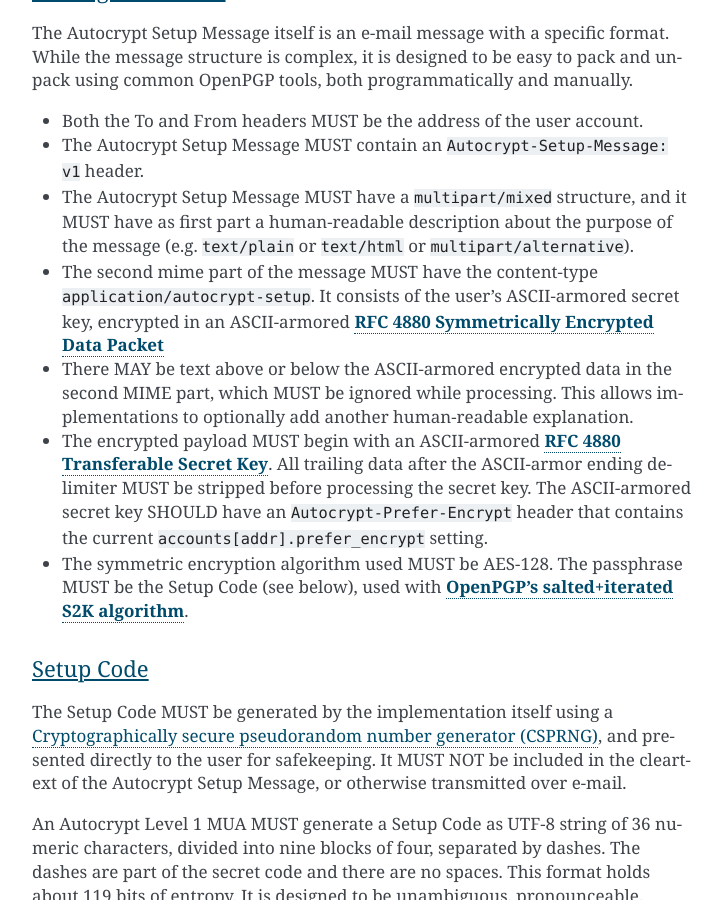
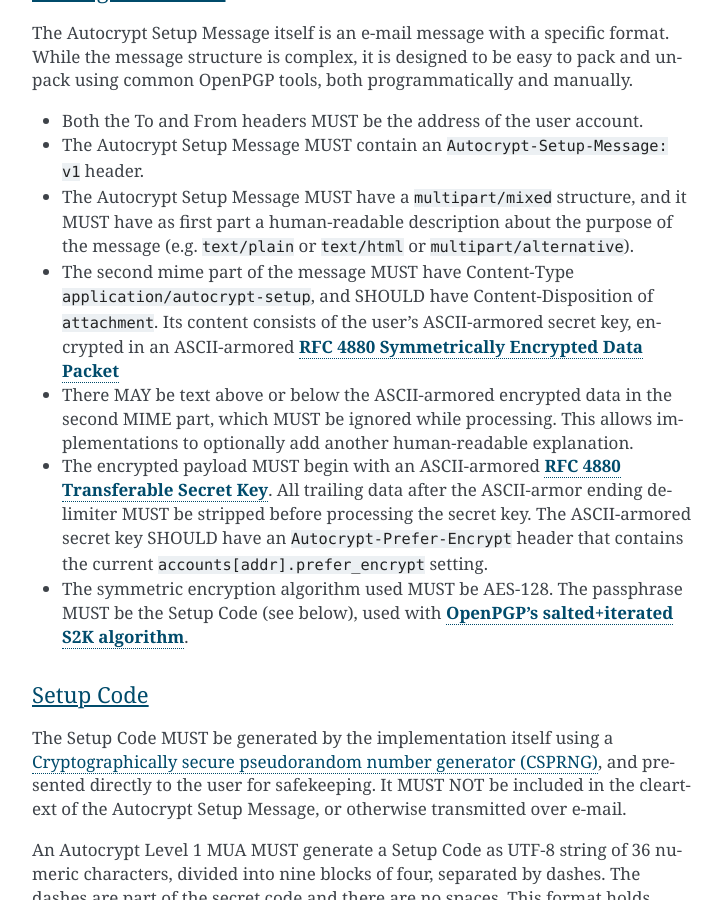
Before and after one commit to autocrypt/autocrypt, a Sphinx documentation site: the page built from doc/level1.rst, in a window 1280 px wide and 900 px high, scrolled down 16836 px. Shown: the whole window, without its empty margins (388-1110 px from the left). Built offline with Sphinx 7.4.7, drawn with Linux system fonts in a browser that asks for light colours.

Commit message:
add note about content-disposition

```diff
--- a/doc/level1.rst
+++ b/doc/level1.rst
@@ -834,10 +834,11 @@ both programmatically and manually.
   the purpose of the message (e.g. ``text/plain`` or ``text/html`` or
   ``multipart/alternative``).
 
-- The second mime part of the message MUST have the content-type
-  ``application/autocrypt-setup``. It consists of the user's
-  ASCII-armored secret key, encrypted in an ASCII-armored :rfc:`RFC
-  4880 Symmetrically Encrypted Data Packet<4880#section-5.7>`
+- The second mime part of the message MUST have Content-Type
+  ``application/autocrypt-setup``, and SHOULD have Content-Disposition
+  of ``attachment``. Its content consists of the user's ASCII-armored
+  secret key, encrypted in an ASCII-armored :rfc:`RFC 4880
+  Symmetrically Encrypted Data Packet<4880#section-5.7>`
 
 - There MAY be text above or below the ASCII-armored encrypted data in
   the second MIME part, which MUST be ignored while processing. This
```
